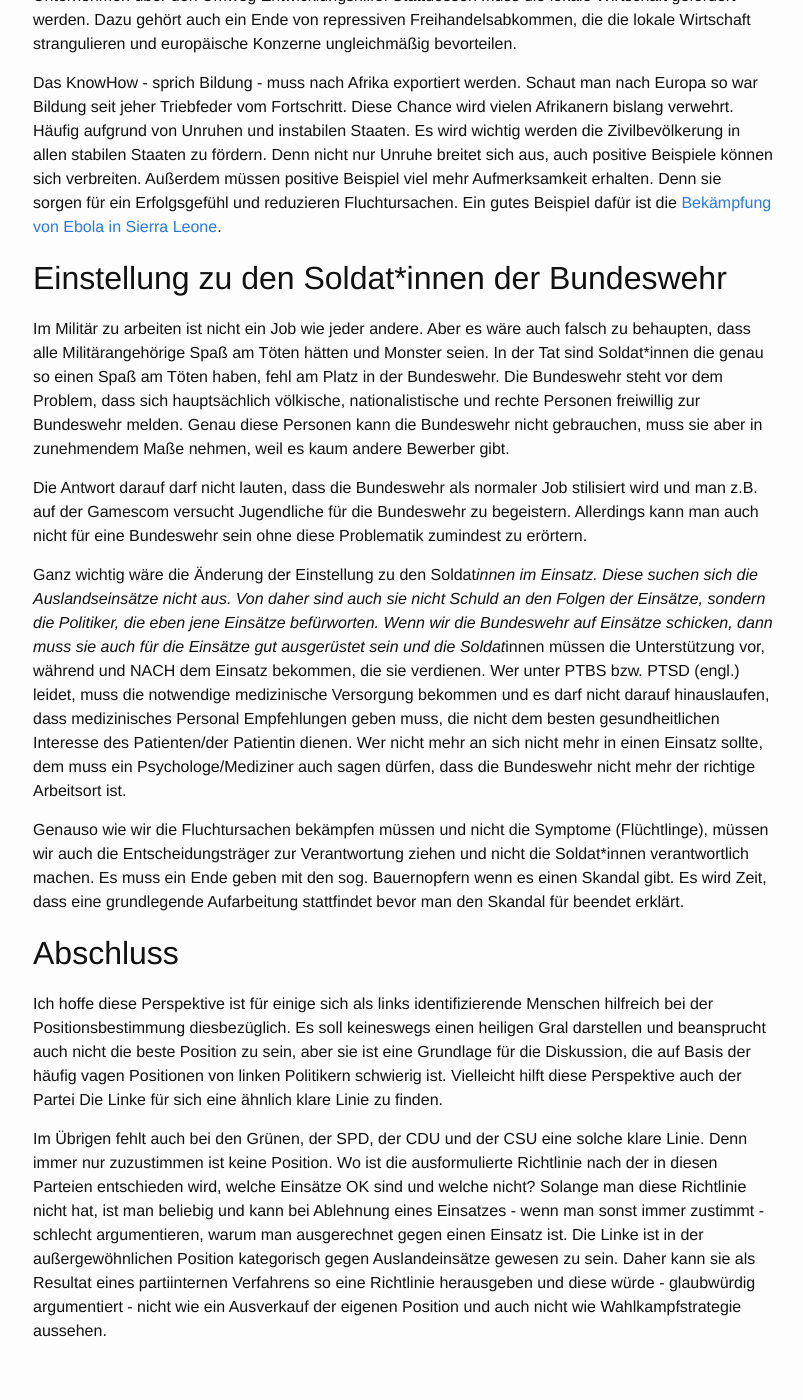
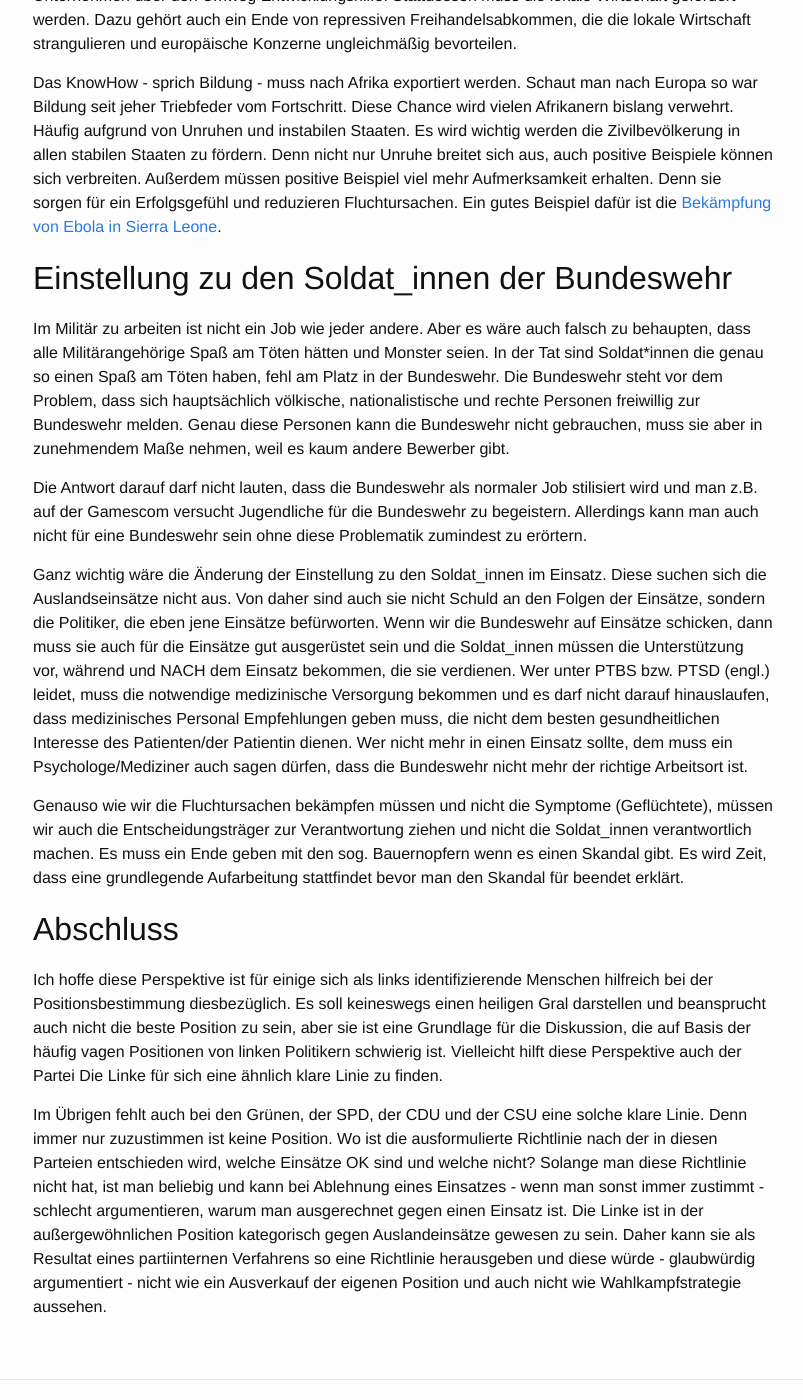
Before and after one commit to frmwrk123/frmwrk123.github.io, a Jekyll site: the page built from _posts/2016-08-08-bundeswehr-ja-nein-antwortsuche.markdown, in a window 1280 px wide and 1400 px high, scrolled down 5739 px. Shown: the whole window, without its empty margins (237-1040 px from the left). Built offline with Jekyll 4.4.1, drawn with Linux system fonts in a browser that asks for light colours.

Commit message:
Formatierungsfehler basierend auf Gendern beseitigt
Signed-off-by: Jim Martens <github@2martens.de>

```diff
--- a/_posts/2016-08-08-bundeswehr-ja-nein-antwortsuche.markdown
+++ b/_posts/2016-08-08-bundeswehr-ja-nein-antwortsuche.markdown
@@ -298,7 +298,7 @@ sorgen für ein Erfolgsgefühl und reduzieren Fluchtursachen. Ein gutes
 Beispiel dafür ist die
 [Bekämpfung von Ebola in Sierra Leone](https://media.ccc.de/v/32c3-7561-how_open_source_software_second_hand_laptops_and_hackers_helped_stop_ebola_and_stopped_an_apocalypse).
 
-## Einstellung zu den Soldat*innen der Bundeswehr
+## Einstellung zu den Soldat_innen der Bundeswehr
 
 Im Militär zu arbeiten ist nicht ein Job wie jeder andere. Aber es wäre auch falsch
 zu behaupten, dass alle Militärangehörige Spaß am Töten hätten und Monster seien.
@@ -313,22 +313,22 @@ wird und man z.B. auf der Gamescom versucht Jugendliche für die Bundeswehr zu b
 Allerdings kann man auch nicht für eine Bundeswehr sein ohne diese Problematik
 zumindest zu erörtern.
 
-Ganz wichtig wäre die Änderung der Einstellung zu den Soldat*innen im Einsatz.
+Ganz wichtig wäre die Änderung der Einstellung zu den Soldat_innen im Einsatz.
 Diese suchen sich die Auslandseinsätze nicht aus. Von daher sind auch sie
 nicht Schuld an den Folgen der Einsätze, sondern die Politiker, die eben jene
 Einsätze befürworten. Wenn wir die Bundeswehr auf Einsätze schicken, dann
-muss sie auch für die Einsätze gut ausgerüstet sein und die Soldat*innen müssen
+muss sie auch für die Einsätze gut ausgerüstet sein und die Soldat_innen müssen
 die Unterstützung vor, während und NACH dem Einsatz bekommen, die sie verdienen.
 Wer unter PTBS bzw. PTSD (engl.) leidet, muss die notwendige medizinische Versorgung
 bekommen und es darf nicht darauf hinauslaufen, dass medizinisches Personal
 Empfehlungen geben muss, die nicht dem besten gesundheitlichen Interesse des
-Patienten/der Patientin dienen. Wer nicht mehr an sich nicht mehr in einen Einsatz
+Patienten/der Patientin dienen. Wer nicht mehr in einen Einsatz
 sollte, dem muss ein Psychologe/Mediziner auch sagen dürfen, dass die Bundeswehr
 nicht mehr der richtige Arbeitsort ist.
 
 Genauso wie wir die Fluchtursachen bekämpfen müssen und nicht die Symptome
-(Flüchtlinge), müssen wir auch die Entscheidungsträger zur Verantwortung
-ziehen und nicht die Soldat*innen verantwortlich machen. Es muss ein
+(Geflüchtete), müssen wir auch die Entscheidungsträger zur Verantwortung
+ziehen und nicht die Soldat_innen verantwortlich machen. Es muss ein
 Ende geben mit den sog. Bauernopfern wenn es einen Skandal gibt. Es wird Zeit,
 dass eine grundlegende Aufarbeitung stattfindet bevor man den Skandal für beendet
 erklärt.
```
